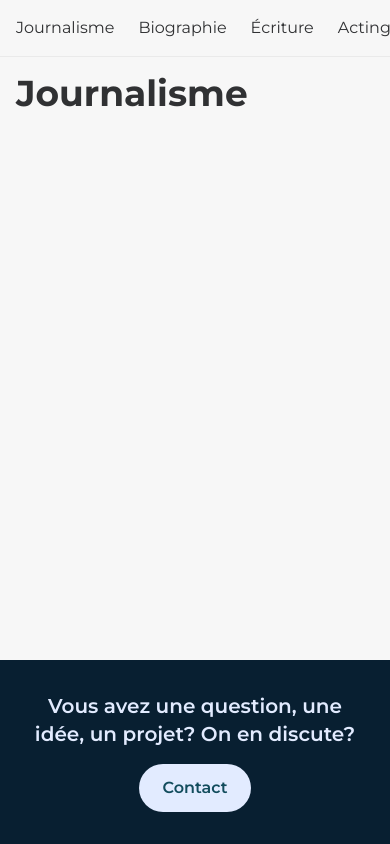
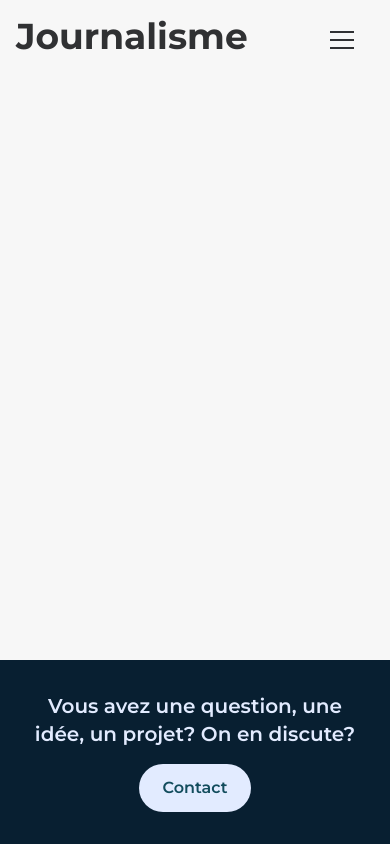
Before and after one commit to Mitchnsun/marieevemusy, a Next.js app: page / in a window 390 px wide. Built offline with nearby package versions, Linux system fonts and the light colour scheme.

Commit message:
feat(nav): enhance navigation with mobile menu and accessibility improvements feat(contact): replace link with button for contact call-to-action style(globals): add custom breakpoint for navigation style(layout): improve accessibility with skip link to main content

```diff
--- a/app/components/ContactCta.tsx
+++ b/app/components/ContactCta.tsx
@@ -1,5 +1,3 @@
-import Link from "next/link";
-
 const DEFAULT_TEXT = "Vous avez une question, une idée, un projet? On en discute?";
 
 export default function ContactCta({ text = DEFAULT_TEXT }: { text?: string }) {
@@ -7,9 +5,12 @@ export default function ContactCta({ text = DEFAULT_TEXT }: { text?: string }) {
     <footer className="bg-brand-navy">
       <div className="container mx-auto flex flex-col items-center gap-4 p-8 text-center">
         <p className="text-brand-blue-light text-xl font-semibold">{text}</p>
-        <Link href="/contact" className="bg-brand-blue-light text-brand-teal rounded-full px-6 py-3 font-semibold">
+        <button
+          type="button"
+          className="bg-brand-blue-light text-brand-teal cursor-default rounded-full px-6 py-3 font-semibold"
+        >
           Contact
-        </Link>
+        </button>
       </div>
     </footer>
   );
--- a/app/components/Nav.tsx
+++ b/app/components/Nav.tsx
@@ -1,26 +1,121 @@
+"use client";
+
 import Link from "next/link";
+import { usePathname } from "next/navigation";
+import { useEffect, useRef, useState } from "react";
 
 const NAV_LINKS = [
   { href: "/", label: "Journalisme" },
-  { href: "/biographie/", label: "Biographie" },
-  { href: "/ecriture/", label: "Écriture" },
-  { href: "/acting/", label: "Acting" },
+  { href: "/biographie", label: "Biographie" },
+  { href: "/ecriture", label: "Écriture" },
+  { href: "/acting", label: "Acting" },
 ];
 
+const isCurrentPath = (pathname: string, href: string) => (href === "/" ? pathname === "/" : pathname.startsWith(href));
+
+// TODO: switch the links to white (as on marieevemusy.com) once pages
+// have a hero image behind the transparent header.
+const LINK_CLASSES =
+  "text-brand-gray-900 hover:text-brand-gray-900/50 text-[20px] leading-5 font-semibold tracking-[1px] transition-colors duration-200";
+
 export default function Nav() {
+  const pathname = usePathname();
+  const [isMenuOpen, setIsMenuOpen] = useState(false);
+  const headerRef = useRef<HTMLElement>(null);
+
+  useEffect(() => {
+    if (!isMenuOpen) return;
+
+    const handleKeyDown = (event: KeyboardEvent) => {
+      if (event.key === "Escape") setIsMenuOpen(false);
+    };
+
+    document.addEventListener("keydown", handleKeyDown);
+    document.body.style.overflow = "hidden";
+
+    const siblings = Array.from(document.body.children).filter(
+      (element): element is HTMLElement => element instanceof HTMLElement && element !== headerRef.current
+    );
+    for (const element of siblings) element.inert = true;
+
+    return () => {
+      document.removeEventListener("keydown", handleKeyDown);
+      document.body.style.overflow = "";
+      for (const element of siblings) element.inert = false;
+    };
+  }, [isMenuOpen]);
+
   return (
-    <header className="border-brand-gray-200 border-b">
-      <nav aria-label="Navigation principale" className="container mx-auto p-4">
-        <ul className="flex gap-6">
-          {NAV_LINKS.map(({ href, label }) => (
-            <li key={href}>
-              <Link href={href} className="text-brand-gray-900 hover:text-brand-teal">
-                {label}
-              </Link>
-            </li>
-          ))}
+    <header ref={headerRef} className="absolute inset-x-0 top-0 z-50">
+      <nav
+        aria-label="Navigation principale"
+        className="relative z-50 mx-auto flex h-[79px] max-w-[1644px] items-center justify-end px-9"
+      >
+        <ul className="nav:flex hidden items-center gap-[5px]">
+          {NAV_LINKS.map(({ href, label }) => {
+            const isCurrent = isCurrentPath(pathname, href);
+            return (
+              <li key={href} className="first:*:pl-0 last:*:pr-0">
+                <Link
+                  href={href}
+                  aria-current={isCurrent ? "page" : undefined}
+                  className={`${LINK_CLASSES} px-3.5 ${isCurrent ? "text-brand-gray-900/50" : ""}`}
+                >
+                  {label}
+                </Link>
+              </li>
+            );
+          })}
         </ul>
+
+        <button
+          type="button"
+          aria-label={isMenuOpen ? "Fermer le menu" : "Ouvrir le menu"}
+          aria-expanded={isMenuOpen}
+          aria-controls="mobile-menu"
+          onClick={() => setIsMenuOpen((open) => !open)}
+          // TODO: switch the bars to white together with LINK_CLASSES (see above).
+          className="nav:hidden relative flex h-6 w-6 flex-col items-center justify-center gap-1.5"
+        >
+          <span
+            className={`bg-brand-gray-900 h-0.5 w-6 transition-transform duration-200 ${
+              isMenuOpen ? "translate-y-2 rotate-45" : ""
+            }`}
+          />
+          <span
+            className={`bg-brand-gray-900 h-0.5 w-6 transition-opacity duration-200 ${isMenuOpen ? "opacity-0" : ""}`}
+          />
+          <span
+            className={`bg-brand-gray-900 h-0.5 w-6 transition-transform duration-200 ${
+              isMenuOpen ? "-translate-y-2 -rotate-45" : ""
+            }`}
+          />
+        </button>
       </nav>
+
+      <div
+        id="mobile-menu"
+        role="dialog"
+        aria-modal="true"
+        aria-label="Menu"
+        hidden={!isMenuOpen}
+        className="nav:hidden bg-brand-gray-50 fixed inset-0 z-40 flex flex-col items-end justify-center gap-8 px-9"
+      >
+        {NAV_LINKS.map(({ href, label }) => {
+          const isCurrent = isCurrentPath(pathname, href);
+          return (
+            <Link
+              key={href}
+              href={href}
+              aria-current={isCurrent ? "page" : undefined}
+              onClick={() => setIsMenuOpen(false)}
+              className={`${LINK_CLASSES} ${isCurrent ? "text-brand-gray-900/50" : ""}`}
+            >
+              {label}
+            </Link>
+          );
+        })}
+      </div>
     </header>
   );
 }
--- a/app/globals.css
+++ b/app/globals.css
@@ -16,4 +16,7 @@
   --color-brand-gray-50: #f7f7f7;
 
   --font-sans: var(--font-montserrat), ui-sans-serif, system-ui, sans-serif;
+
+  /* Matches the desktop/mobile nav breakpoint on marieevemusy.com. */
+  --breakpoint-nav: 960px;
 }
--- a/app/layout.tsx
+++ b/app/layout.tsx
@@ -31,7 +31,13 @@ export default function RootLayout({
 }>) {
   return (
     <html lang="fr" className={montserrat.variable}>
-      <body className="bg-brand-gray-50 text-brand-gray-900 flex min-h-screen flex-col antialiased">
+      <body className="bg-brand-gray-50 text-brand-gray-900 relative flex min-h-screen flex-col antialiased">
+        <a
+          href="#main-content"
+          className="bg-brand-gray-50 text-brand-gray-900 sr-only focus:not-sr-only focus:absolute focus:top-4 focus:left-4 focus:z-60 focus:rounded focus:px-4 focus:py-2"
+        >
+          Aller au contenu
+        </a>
         <Nav />
         <main id="main-content" className="flex-1">
           {children}
```
